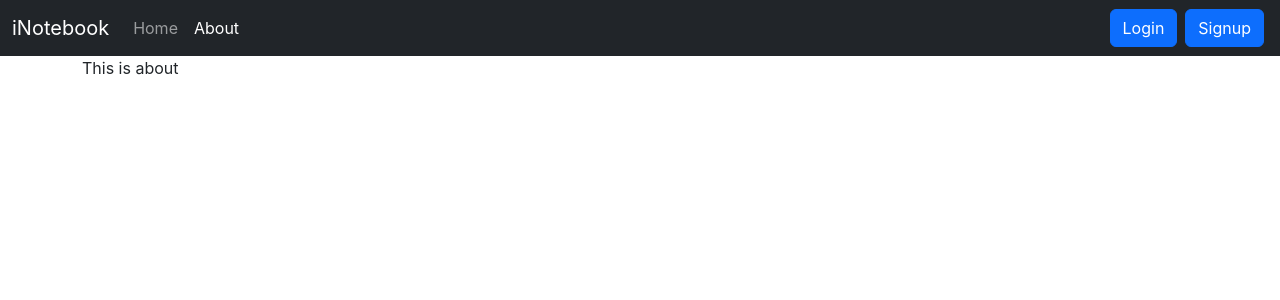
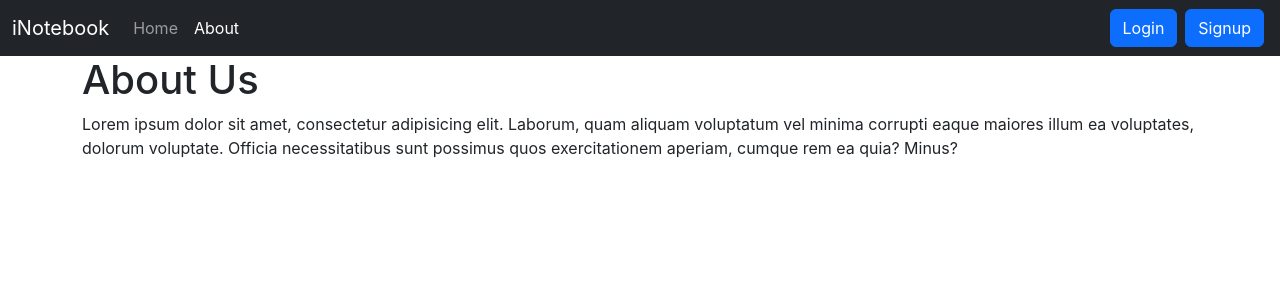
Before and after one commit to Pratham179/inotebook, a React (Create React App) app: page /about in a window 1280 px wide. Shown: the top 300 px of the page. Built offline with nearby package versions, Linux system fonts and the light colour scheme; the HTML template or start-up script is replaced by a standard one.

Commit message:
about us

```diff
--- a/src/components/About.js
+++ b/src/components/About.js
@@ -3,7 +3,8 @@ const About = () => {
 
   return (
     <div>
-      This is about
+      <h1>About Us</h1>
+      <p>Lorem ipsum dolor sit amet, consectetur adipisicing elit. Laborum, quam aliquam voluptatum vel minima corrupti eaque maiores illum ea voluptates, dolorum voluptate. Officia necessitatibus sunt possimus quos exercitationem aperiam, cumque rem ea quia? Minus?</p>
     </div>
   )
 }
```
